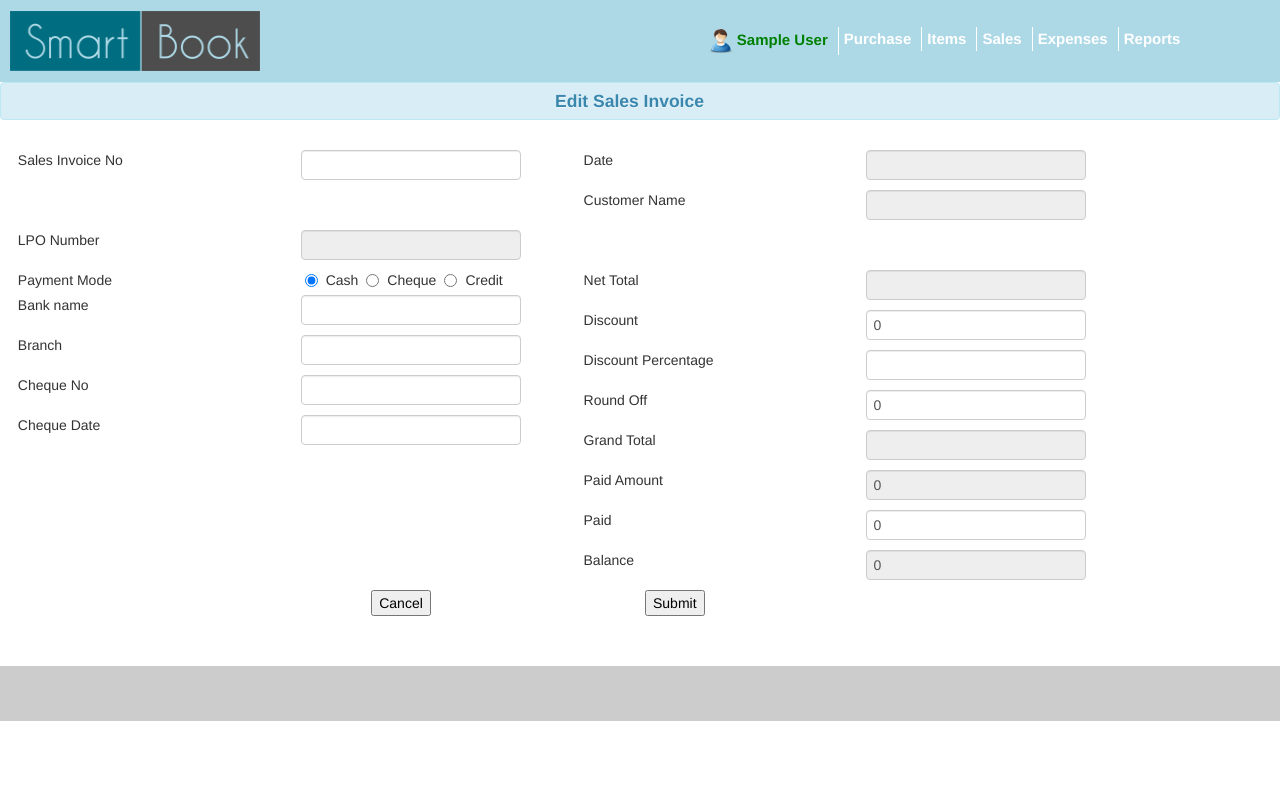
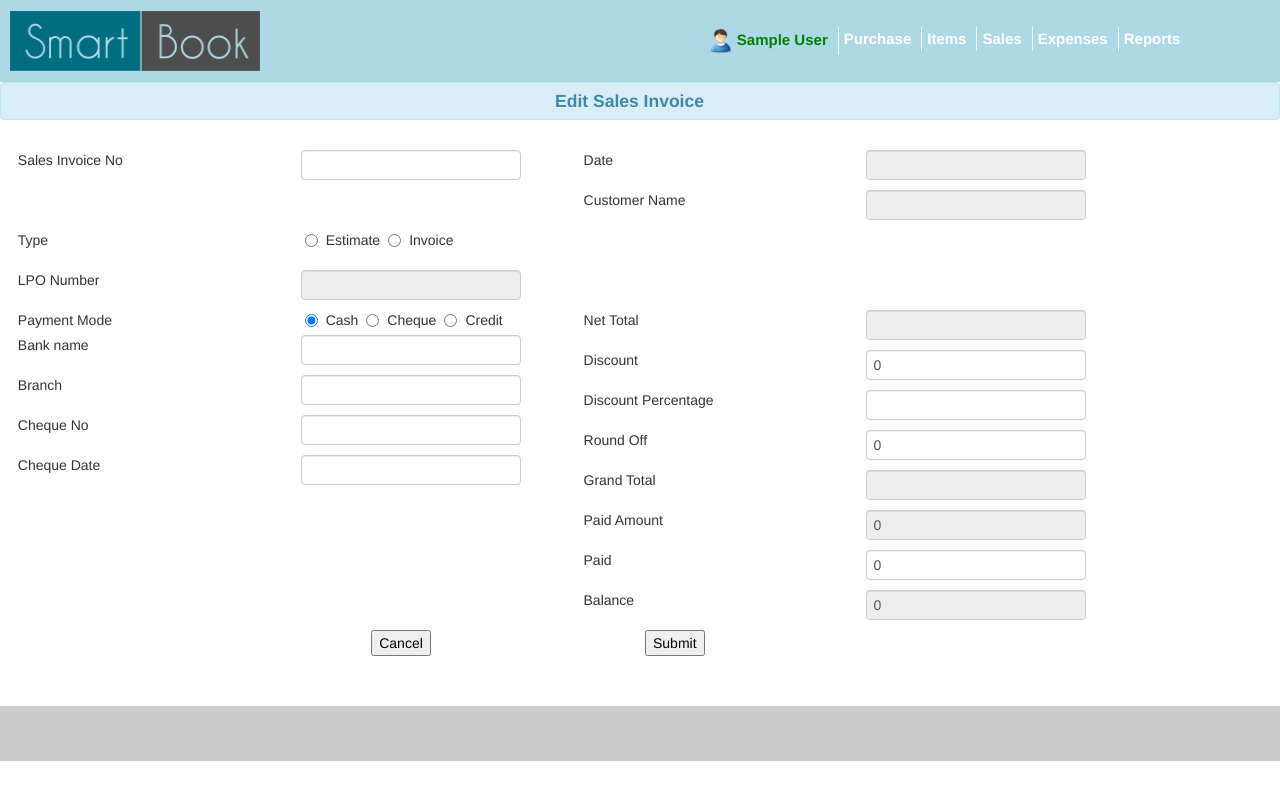
Before and after one commit to technomicssolutions/Basic-Inventory-System, a Django app: page /sales/edit_sales_invoice/ in a window 1280 px wide. Run offline with Django 3.2, Linux system fonts and the light colour scheme; the visitor is signed in with stand-in values (Sample User, id 1); some libraries are stand-ins or nearby versions.

Commit message:
Added status field for estimate and invoice

```diff
--- a/smartbook_new/sales/views.py
+++ b/smartbook_new/sales/views.py
@@ -49,8 +49,10 @@ def header(canvas, y):
 def invoice_body_layout(canvas, y, sales):
 
     canvas.setFont("Helvetica-Bold", 40)
-    canvas.drawString(350, y - 80, 'Estimate')
-
+    if sales.status == 'estimate':
+        canvas.drawString(350, y - 80, 'Estimate')
+    else:
+        canvas.drawString(350, y - 80, 'Invoice')
     canvas.setFont("Helvetica", 15)
 
     # Date and Invoice Box start
@@ -260,6 +262,7 @@ class SalesEntry(View):
         sales.rep = sales_dict['rep']
         sales.via = sales_dict['via']
         sales.fob = sales_dict['fob']
+        sales.status = sales_dict['status']
 
         if sales_dict['payment_mode'] == 'cheque':
             sales.cheque_no = sales_dict['cheque_no']
@@ -488,6 +491,7 @@ class InvoiceDetails(View):
                 'rep': invoice.rep if invoice.rep else '',
                 'via': invoice.via if invoice.via else '',
                 'fob': invoice.fob if invoice.fob else '',
+                'status': invoice.status if invoice.status else '',
             })
         for invoice in whole_invoices:
             ctx_item_list = []
@@ -531,6 +535,7 @@ class InvoiceDetails(View):
                 'rep': invoice.rep if invoice.rep else '',
                 'via': invoice.via if invoice.via else '',
                 'fob': invoice.fob if invoice.fob else '',
+                'status': invoice.status if invoice.status else '',
             })
 
         res = {
@@ -782,6 +787,7 @@ class EditSalesInvoice(View):
         sales.rep = sales_dict['rep']
         sales.via = sales_dict['via']
         sales.fob = sales_dict['fob']
+        sales.status = sales_dict['status']
 
         sales.discount_for_sale = sales_dict['discount_sale']
         sales.discount_percentage_for_sale = sales_dict['discount_percentage']
@@ -981,6 +987,7 @@ class SalesInvoicePDF(View):
 
         total_amount = 0
         y1 = y - 400
+        p.setFont('Helvetica', 14)
         for s_item in sales.salesitem_set.all():
 
             if y1 <= 170:
@@ -1001,19 +1008,25 @@ class SalesInvoicePDF(View):
             y1 = y1 - 30
 
         #  total box start
-        p.line(50, y - 1020, 950, y - 1020)
-        p.line(650, y - 980, 650, y - 1020)
-        p.line(50, y - 980, 50, y - 1020)
-        p.line(950, y - 980, 950, y - 1020)
+        p.line(50, y - 1040, 950, y - 1040)
+        p.line(650, y - 980, 650, y - 1040)
+        p.line(50, y - 980, 50, y - 1040)
+        p.line(950, y - 980, 950, y - 1040)
 
         # total box end
-        p.drawString(820, y - 1010, 'Rs')
-        p.drawString(850, y - 1010, str(total_amount))
+        p.drawString(820, y - 995, 'Rs')
+        p.drawString(850, y - 995, str(total_amount))
 
-        p.setFont("Helvetica-Bold", 30)
-        p.drawString(660, y - 1010, 'Total')
+        # p.setFont("Helvetica-Bold", 30)
+        p.drawString(660, y - 995, 'Total')
 
+        p.drawString(820, y - 1015, 'Rs')
+        p.drawString(850, y - 1015, str(sales.discount_for_sale))
+        p.drawString(660, y - 1015, 'Discount')
 
+        p.drawString(820, y - 1035, 'Rs')
+        p.drawString(850, y - 1035, str(sales.grant_total))
+        p.drawString(660, y - 1035, 'Grant Total')
         # Item Box end
 
         p.showPage()
--- a/smartbook_new/web/static/js/angular_app/controllers.js
+++ b/smartbook_new/web/static/js/angular_app/controllers.js
@@ -2796,6 +2796,7 @@ function InventorySalesController($scope, $http, $element, $location) {
         'rep': '',
         'via': '',
         'fob': '',
+        'status': 'estimate',
 
     }
     $scope.init = function(csrf_token, invoice_no) {
@@ -2986,8 +2987,8 @@ function InventorySalesController($scope, $http, $element, $location) {
         } else if($scope.sales.customer =='select'){
             $scope.validation_error = "Choose Customer";
             return false;
-        } else if($scope.sales.project_id =='select') {
-            $scope.validation_error = "Choose Project";
+        } else if($scope.sales.status == '' || $scope.sales.status == undefined) {
+            $scope.validation_error = "Choose Type";
             return false;
         } else if($scope.sales.sales_items.length == 0){
             $scope.validation_error = "Choose Item";
--- a/smartbook_new/web/templates/header.html
+++ b/smartbook_new/web/templates/header.html
@@ -50,7 +50,7 @@
 
 								<li><a href="{% url 'sales' %}?sales_type=inventory_sales"> Sales Entry</a></li>
 								<li> <a href="{% url 'edit_sales_invoice' %}"> Edit Sales  </a> </li>
-								<li> <a href="{% url 'print_invoice' %}"> Print Estimate </a> </li>
+								<li> <a href="{% url 'print_invoice' %}"> Print </a> </li>
 							</ul>
 						</li>
 
--- a/smartbook_new/web/templates/sales/edit_sales_invoice.html
+++ b/smartbook_new/web/templates/sales/edit_sales_invoice.html
@@ -43,6 +43,16 @@
 						</div>
 						<div class="forminput_sales">
 							<input type="text" name="customer"  id="customer" ng-model="sales.customer" readonly/>
+						</div>
+					</div>
+
+					<div class="formrow_sales">
+						<div class="formtext_sales" id="radio">
+							<label for="status">Type</label>
+						</div>
+						<div class="forminput_sales" id="radio_input">
+							<input type="radio" name="status" ng-model="sales.status" value="estimate"><label>Estimate</label>
+							<input type="radio" name="status" ng-model="sales.status" value="invoice"><label>Invoice</label>
 						</div>
 					</div>
 
```
Also changed, not shown: smartbook_new/sales/models.py (+7 -0 lines), smartbook_new/web/templates/sales/inventory_sales_entry.html (+10 -0 lines), smartbook_new/sales/migrations/0002_auto__del_field_deliverynote_project__del_field_sales_project__add_fie.py (added).
